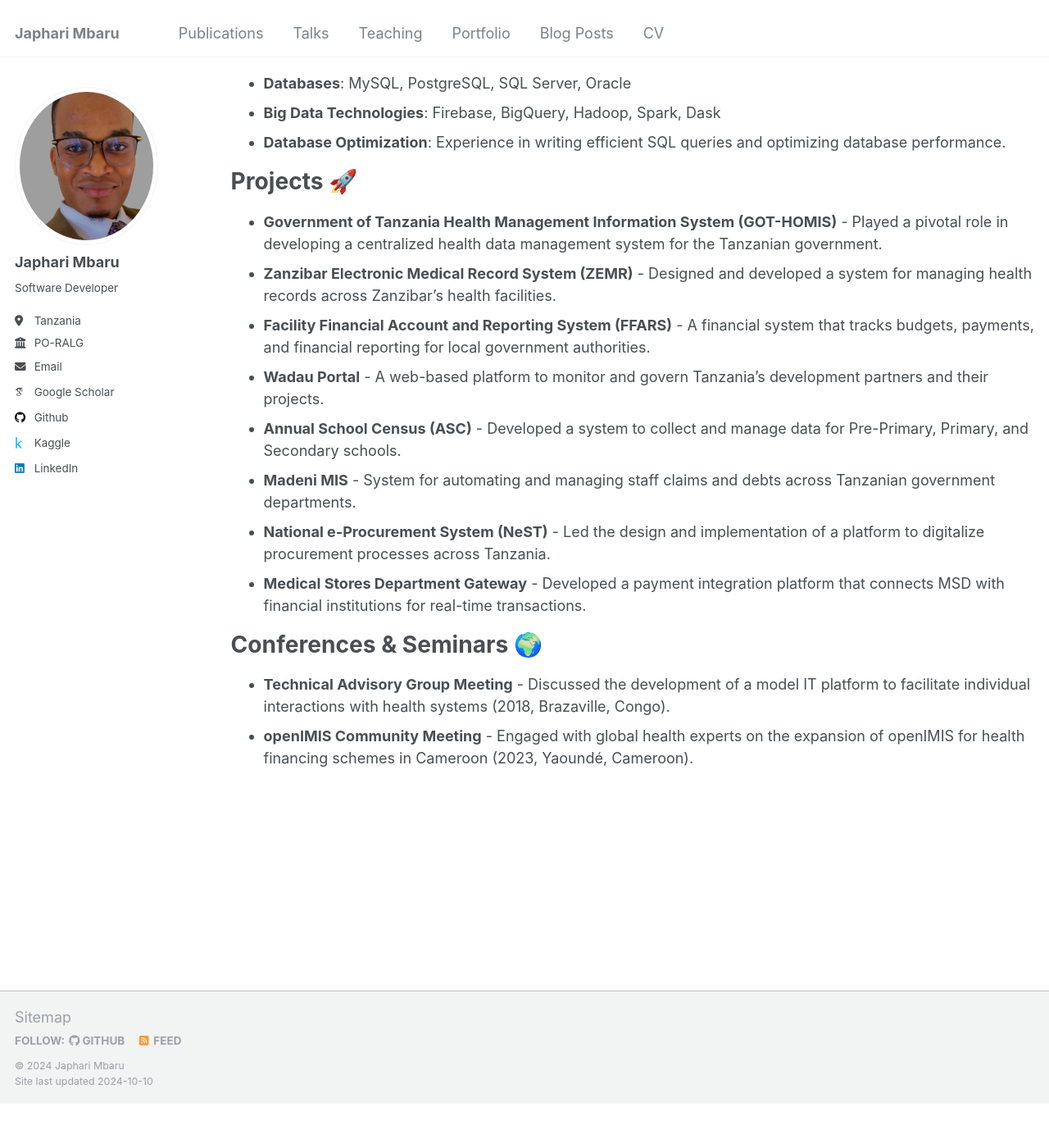
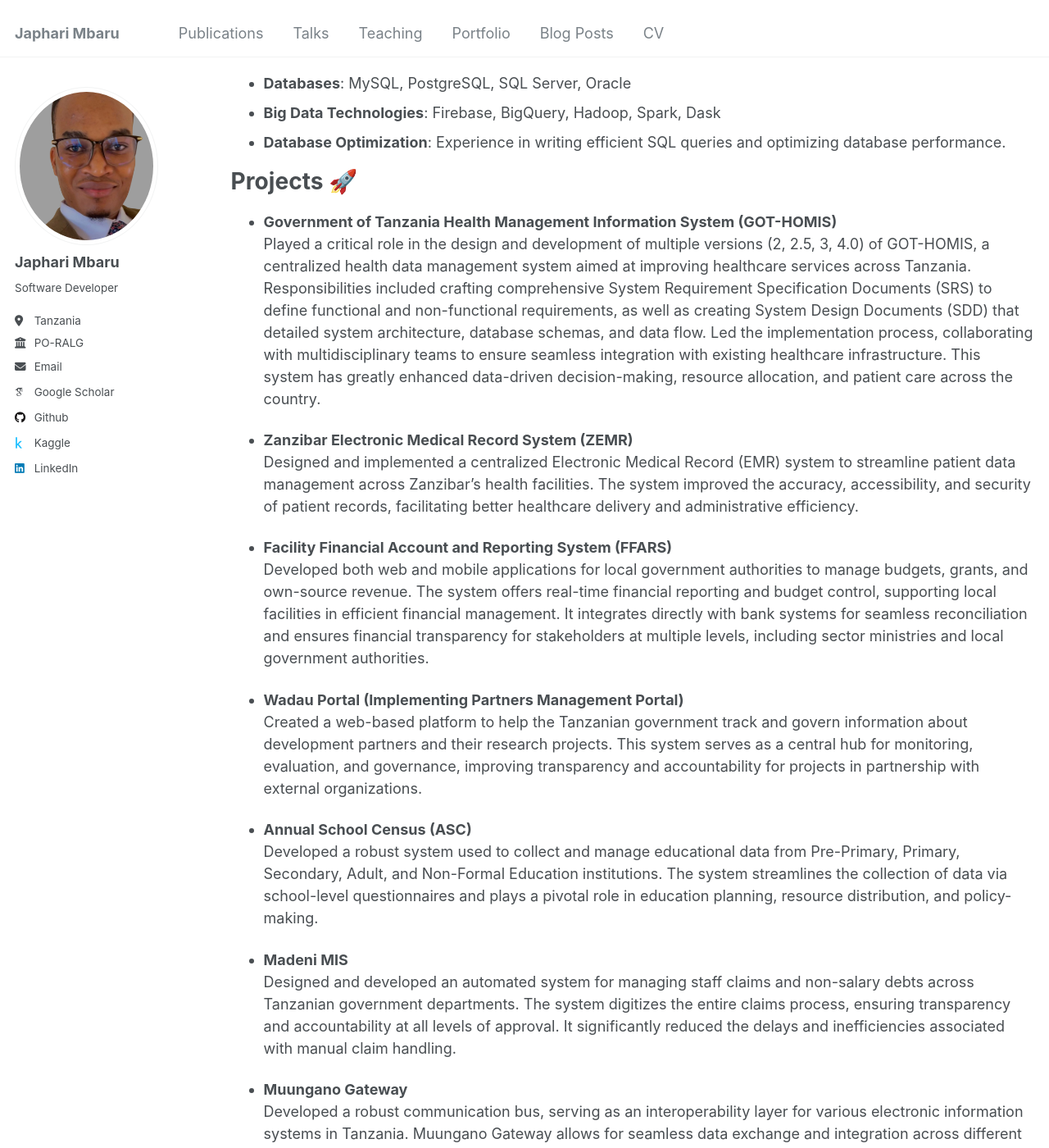
Before and after one commit to japhari/japhari.github.io, a Jekyll site: the page built from _pages/cv.md, in a window 1280 px wide and 1400 px high, scrolled down 2394 px. Shown: the whole window at 82% size. Built offline with Jekyll 4.4.1, drawn with Linux system fonts in a browser that asks for light colours; some web fonts are replaced; before the commit the page ends 3740 px from its top, so only the background shows below that; some of the changed text lies outside the part shown.

Commit message:
Projects

```diff
--- a/_pages/cv.md
+++ b/_pages/cv.md
@@ -135,14 +135,53 @@
 
 # Projects 🚀
 
-- **Government of Tanzania Health Management Information System (GOT-HOMIS)** - Played a pivotal role in developing a centralized health data management system for the Tanzanian government.
-- **Zanzibar Electronic Medical Record System (ZEMR)** - Designed and developed a system for managing health records across Zanzibar's health facilities.
-- **Facility Financial Account and Reporting System (FFARS)** - A financial system that tracks budgets, payments, and financial reporting for local government authorities.
-- **Wadau Portal** - A web-based platform to monitor and govern Tanzania's development partners and their projects.
-- **Annual School Census (ASC)** - Developed a system to collect and manage data for Pre-Primary, Primary, and Secondary schools.
-- **Madeni MIS** - System for automating and managing staff claims and debts across Tanzanian government departments.
-- **National e-Procurement System (NeST)** - Led the design and implementation of a platform to digitalize procurement processes across Tanzania.
-- **Medical Stores Department Gateway** - Developed a payment integration platform that connects MSD with financial institutions for real-time transactions.
+- **Government of Tanzania Health Management Information System (GOT-HOMIS)**
+  Played a critical role in the design and development of multiple versions (2, 2.5, 3, 4.0) of GOT-HOMIS, a centralized health data management system aimed at improving healthcare services across Tanzania. Responsibilities included crafting comprehensive System Requirement Specification Documents (SRS) to define functional and non-functional requirements, as well as creating System Design Documents (SDD) that detailed system architecture, database schemas, and data flow. Led the implementation process, collaborating with multidisciplinary teams to ensure seamless integration with existing healthcare infrastructure. This system has greatly enhanced data-driven decision-making, resource allocation, and patient care across the country.
+
+- **Zanzibar Electronic Medical Record System (ZEMR)**
+  Designed and implemented a centralized Electronic Medical Record (EMR) system to streamline patient data management across Zanzibar’s health facilities. The system improved the accuracy, accessibility, and security of patient records, facilitating better healthcare delivery and administrative efficiency.
+
+- **Facility Financial Account and Reporting System (FFARS)**
+  Developed both web and mobile applications for local government authorities to manage budgets, grants, and own-source revenue. The system offers real-time financial reporting and budget control, supporting local facilities in efficient financial management. It integrates directly with bank systems for seamless reconciliation and ensures financial transparency for stakeholders at multiple levels, including sector ministries and local government authorities.
+
+- **Wadau Portal (Implementing Partners Management Portal)**
+  Created a web-based platform to help the Tanzanian government track and govern information about development partners and their research projects. This system serves as a central hub for monitoring, evaluation, and governance, improving transparency and accountability for projects in partnership with external organizations.
+
+- **Annual School Census (ASC)**
+  Developed a robust system used to collect and manage educational data from Pre-Primary, Primary, Secondary, Adult, and Non-Formal Education institutions. The system streamlines the collection of data via school-level questionnaires and plays a pivotal role in education planning, resource distribution, and policy-making.
+
+- **Madeni MIS**
+  Designed and developed an automated system for managing staff claims and non-salary debts across Tanzanian government departments. The system digitizes the entire claims process, ensuring transparency and accountability at all levels of approval. It significantly reduced the delays and inefficiencies associated with manual claim handling.
+
+- **Muungano Gateway**
+  Developed a robust communication bus, serving as an interoperability layer for various electronic information systems in Tanzania. Muungano Gateway allows for seamless data exchange and integration across different government and institutional systems, improving interoperability and data sharing within and between public sector systems.
+
+- **Human Capital Management Information System (HCMIS)**
+  Created and deployed an advanced Human Resource and Payroll Management system for the Tanzanian government’s public service. The system enhances human resource management efficiency by automating payroll processes and providing comprehensive employee management functionalities, used across all public service institutions.
+
+- **School Information System (SIS)**
+  Developed a web and mobile-based platform that captures comprehensive data on student and staff populations, resources, behaviors, and performance indicators. The system supports school administrators and policymakers by offering real-time data insights and analytics for effective decision-making.
+
+- **Bank of Tanzania Health Management Information System**
+  Designed and deployed an EMR system for the Bank of Tanzania’s dispensaries and health centers, streamlining the management of patient data and improving healthcare delivery for employees and their dependents.
+
+- **10% Management Information System (TPLMIS)**
+  Developed an automated system to manage loans provided to women, youth, and disabled individuals. The system integrates with Tanzanian financial institutions, ensuring accurate bank account validation and transparent loan disbursement. It has increased repayment rates and strengthened accountability through the use of control numbers.
+
+- **Tanzania Electronic Investment Window (TEIW)**
+  Designed and implemented the TEIW platform, a one-stop solution for investors seeking services from various government institutions, including the Tanzania Investment Centre (TIC), NIDA, TRA, and others. TEIW streamlines the process for acquiring permits, licenses, and approvals, significantly reducing bottlenecks and enhancing investor experience.
+
+- **Selform Management Information System**
+  Developed a system allowing students to update academic preferences (e.g., schools, colleges, or subject combinations) following the release of final exam results. This system also manages the allocation of students to schools and colleges based on their academic choices and results, improving the overall student placement process.
+
+- **Faru Gateway**
+  Led the development of Faru Gateway, a centralized data exchange infrastructure designed to enhance secure communication and data sharing within the Ministry of Natural Resources and Tourism. The gateway integrates with the Government Electronic Service Bus (Gov-ESB), facilitating the development of data warehouses, BI dashboards, and mobile applications to support decision-making in the natural resource and tourism sectors.
+
+- **National e-Procurement System (NeST)**
+  Developed modules in the NeST, a comprehensive digital platform that revolutionizes public procurement in Tanzania. The system automates procurement workflows, from tendering to contract management, ensuring transparency, efficiency, and accountability. Advanced features include real-time monitoring and compliance with procurement regulations, significantly reducing fraud and errors while enhancing competitiveness in government tenders.
+
+- **Medical Stores Department (MSD) Gateway**
+  Spearheaded the development of the MSD Gateway, an integration platform that connects MSD systems with various financial institutions, including NMB, CRDB, and others. The gateway streamlines payment processes, enabling seamless and secure financial transactions, ultimately improving the efficiency and reliability of the medical supply chain in Tanzania.
 
 # Conferences & Seminars 🌍
 
```
